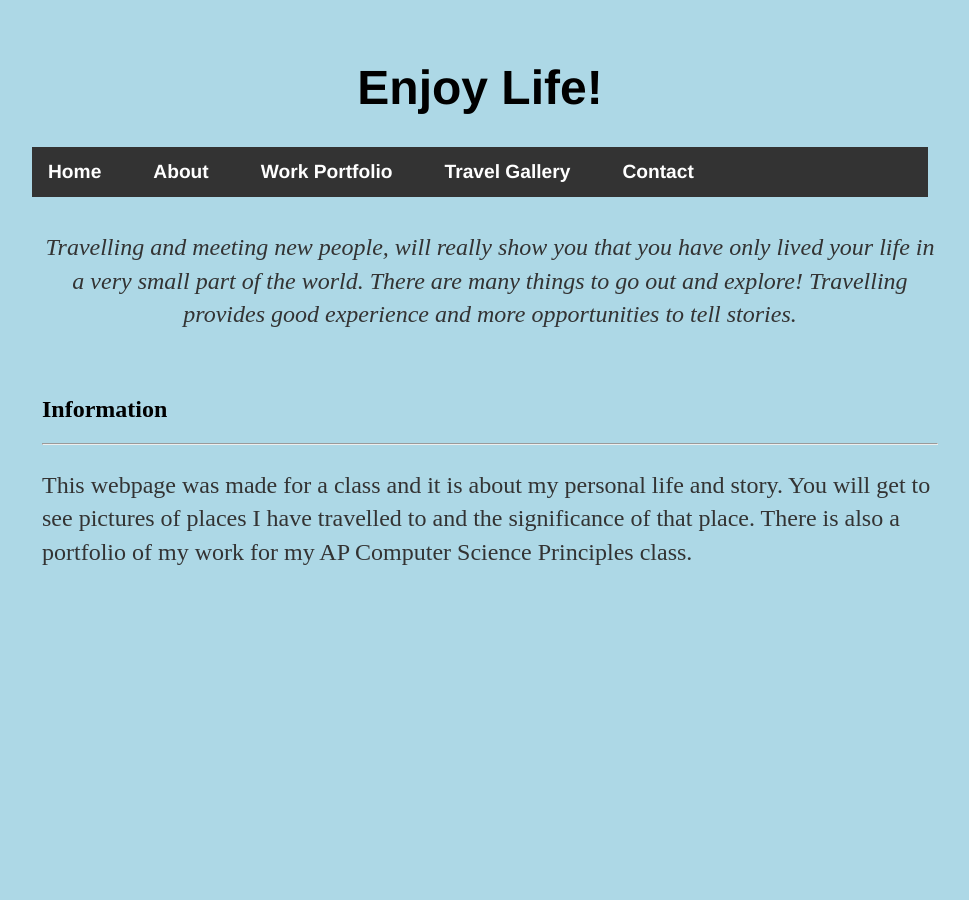
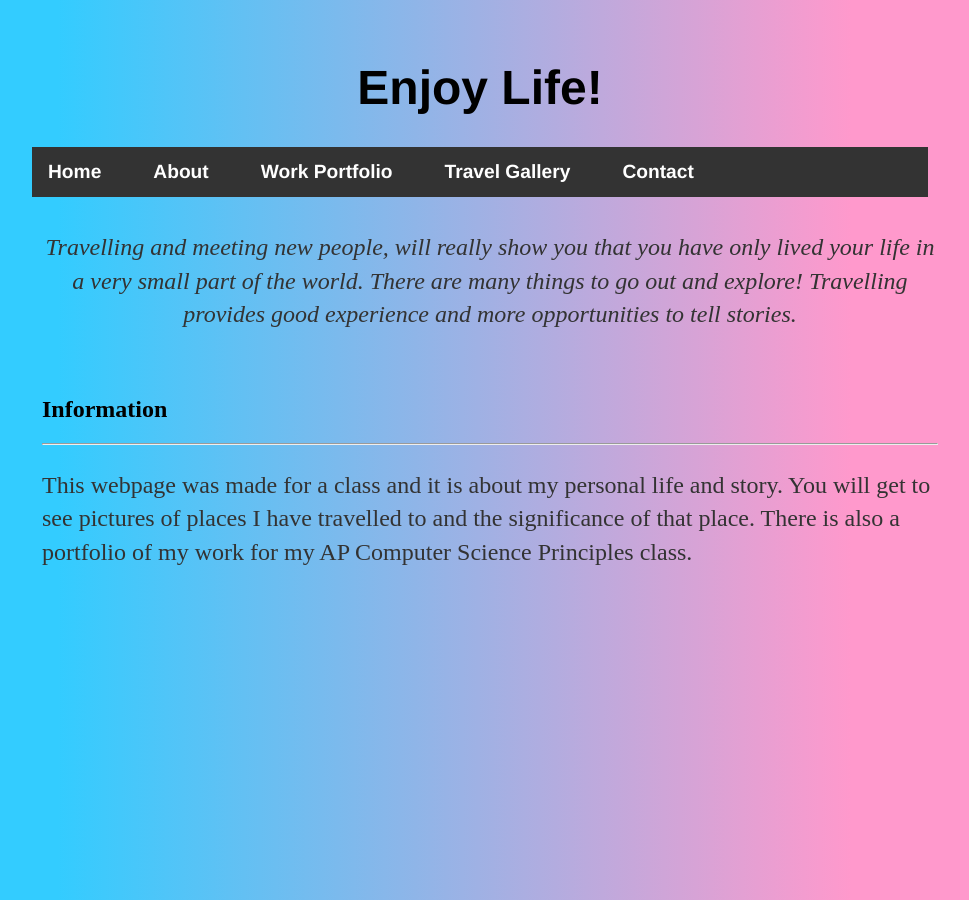
Before and after one commit to CNakano7/CNakano7.github.io, a Jekyll site: the page index.html, which Jekyll copies as it is, in a window 1280 px wide. Shown: the whole page, without its empty margins (160-1129 px from the left). Built offline with Jekyll 4.4.1, drawn with Linux system fonts in a browser that asks for light colours.

Commit message:
Update main.css

```diff
--- a/css/main.css
+++ b/css/main.css
@@ -66,5 +66,6 @@ nav li a:hover {
 }
 
 body {
-  background-color: lightblue;
+  height: 400px;
+  background: linear-gradient(to right, #33ccff 17%, #ff99cc 79%)
 }
```
